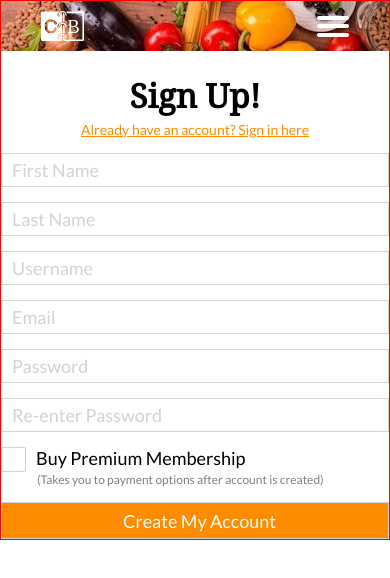
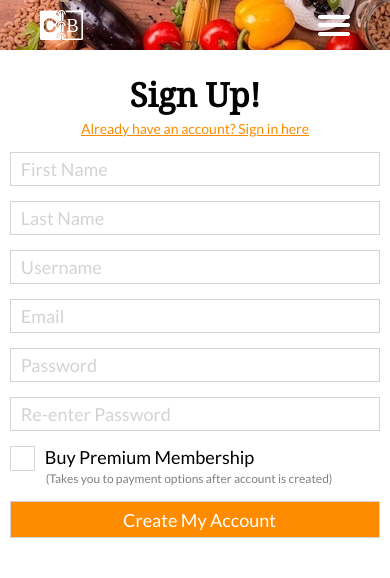
Before and after one commit to BloomTech-Labs/Labs8-Cookbook, a React (Create React App) app in the folder cookbook/: page /signup in a window 390 px wide. Shown: the top 578 px of the page. Built offline with nearby package versions, Linux system fonts and the light colour scheme.

Commit message:
fixed signin/signup error and created responsiveness

```diff
--- a/cookbook/src/Components/Signin.js
+++ b/cookbook/src/Components/Signin.js
@@ -24,6 +24,7 @@ class Signin extends Component {
         return (
             <div className='signinPage'>
                 <Header />
+                <div className="container">
                 <h1>Login</h1>
                 <Link className='switchForm' to='/signup'>Don't have an account? Sign up here</Link>
 
@@ -50,6 +51,7 @@ class Signin extends Component {
                     <button onClick={this.handleSubmit}>Log In</button>
 
                 </form>
+                </div>
             </div>
         );
     }
--- a/cookbook/src/Components/Signup.js
+++ b/cookbook/src/Components/Signup.js
@@ -36,6 +36,8 @@ class Signup extends Component {
         return (
             <div className='signupPage'>
                 <Header />
+                <div className="container">
+
                 <h1>Sign Up!</h1>
                 <Link className='switchForm' to='/signin'>Already have an account? Sign in here</Link>
 
@@ -104,6 +106,7 @@ class Signup extends Component {
 
                     <button onClick={this.handleSubmit}>Create My Account</button>
                 </form>
+                </div>
             </div>
          );
     }
--- a/cookbook/src/Styles/css/index.css
+++ b/cookbook/src/Styles/css/index.css
@@ -101,9 +101,15 @@ html {
   }
 }
 .signupPage {
-  border: 1px solid red;
   width: 100%;
   font-family: 'Noto Serif', serif;
+  display: flex;
+  justify-content: center;
+  flex-wrap: wrap;
+}
+.signupPage .container {
+  width: 95%;
+  max-width: 600px;
 }
 h1 {
   font-size: 3.3rem;
@@ -194,9 +200,15 @@ input[type=checkbox]:checked + .ui-checkbox:before {
   color: grey;
 }
 .signinPage {
+  width: 100%;
+  font-family: 'Noto Serif', serif;
+  display: flex;
+  justify-content: center;
+  flex-wrap: wrap;
+}
+.signinPage .container {
   width: 95%;
   max-width: 600px;
-  font-family: 'Noto Serif', serif;
 }
 h1 {
   font-size: 3.3rem;
--- a/cookbook/src/Styles/less/signup.less
+++ b/cookbook/src/Styles/less/signup.less
@@ -1,7 +1,14 @@
 .signupPage {
-    border: 1px solid red;
     width: 100%;
     font-family: @primary-font;
+    display: flex;
+    justify-content: center;
+    flex-wrap: wrap;
+
+    .container {
+        width: 95%;
+        max-width: 600px;
+    }
 }
 
 h1 {
```
Also changed, not shown: cookbook/src/Styles/less/signin.less (+9 -2 lines).
